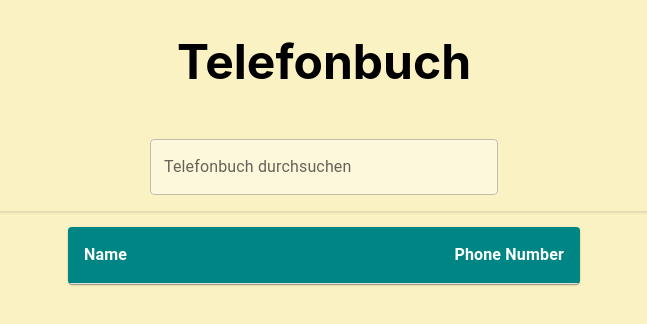
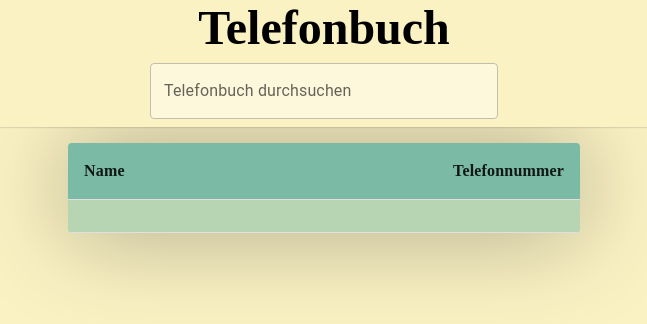
Before and after one commit to BenediktBeigang/telefonbuch, a React (Create React App) app: page / in a window 1280 px wide. Shown: the top 324 px of the page, without its empty margins (316-963 px from the left). Built offline with nearby package versions, Linux system fonts and the light colour scheme.

Commit message:
fixed duplicate rows

```diff
--- a/src/App.css
+++ b/src/App.css
@@ -14,19 +14,6 @@
   }
 }
 
-@import url('https://fonts.googleapis.com/css2?family=Playfair+Display:ital,wght@0,400..900;1,400..900&display=swap');
-
-#title {
-  font-size: 3em;
-}
-
-@media screen and (max-width: 40em) {
-  #title {
-    font-size: 10vw;
-    font-family: "Playfair Display", serif;
-  }
-}
-
 .App-header {
   background-color: #282c34;
   min-height: 100vh;
--- a/src/App.js
+++ b/src/App.js
@@ -4,7 +4,6 @@ import PhoneNumberTable from "./PhoneNumberTable";
 function App() {
   return (
     <div className="App">
-      <h1 id="title">Telefonbuch</h1>
       <PhoneNumberTable />
     </div>
   );
--- a/src/PhoneNumberTable.js
+++ b/src/PhoneNumberTable.js
@@ -26,7 +26,7 @@ const GET_PEOPLE = gql`
 
 const PhoneNumberTable = () => {
   const [searchTerm, setSearchTerm] = useState("");
-  const [data, setData] = useState([]);
+  const [people, setPeople] = useState([{ name: "", phone: ""}]);
 
   useEffect(() => {
     client
@@ -34,7 +34,7 @@ const PhoneNumberTable = () => {
         query: GET_PEOPLE,
       })
       .then((result) => {
-        setData(result.data.people);
+        setPeople(result.data.people);
       })
       .catch((error) => {
         console.error("Fehler beim Abrufen der Daten:", error);
@@ -45,12 +45,14 @@ const PhoneNumberTable = () => {
     setSearchTerm(event.target.value);
   };
 
-  const filteredData = data.filter((item) =>
+  const filteredData = people.filter((item) =>
     item.name.toLowerCase().includes(searchTerm.toLowerCase())
+    || item.phone.includes(searchTerm)
   );
 
   return (
     <div id={styles.rootPhoneNumberTable}>
+      <h1 id={styles.title}>Telefonbuch</h1>
       <div id={styles.searchWrapper}>
         <TextField
           id={styles.searchBar}
@@ -62,25 +64,25 @@ const PhoneNumberTable = () => {
       <TableContainer component={Paper} id={styles.numberTable}>
         <Table aria-label="simple table">
           <TableHead>
-            <TableRow sx={{ backgroundColor: "#008585" }}>
+            <TableRow sx={{ backgroundColor: "#00858555" }}>
               <TableCell
                 className={styles.tableCell}
-                sx={{ color: "white", fontWeight: "bold" }}
+                sx={{ fontWeight: "bold" }}
               >
                 Name
               </TableCell>
               <TableCell
                 className={styles.tableCell}
-                sx={{ color: "white", fontWeight: "bold" }}
+                sx={{ fontWeight: "bold" }}
                 align="right"
               >
-                Phone Number
+                Telefonnummer
               </TableCell>
             </TableRow>
           </TableHead>
           <TableBody>
-            {filteredData.map((row) => (
-              <TableRow key={row.name}>
+            {filteredData.map((row, index) => (
+              <TableRow key={`${row.name}-${index}`}>
                 <TableCell
                   className={styles.tableCell}
                   component="th"
@@ -88,9 +90,7 @@ const PhoneNumberTable = () => {
                 >
                   {row.name}
                 </TableCell>
-                <TableCell
-                  className={styles.tableCell}
-                  align="right">
+                <TableCell className={styles.tableCell} align="right">
                   {row.phone}
                 </TableCell>
               </TableRow>
--- a/src/PhoneNumberTable.module.css
+++ b/src/PhoneNumberTable.module.css
@@ -1,20 +1,40 @@
-#rootPhoneNumberTable{
-    display: flex;
-    flex-direction: column;
-    align-items: center;
-    justify-content: center;
-    margin-top: 2em;
+#rootPhoneNumberTable {
+  display: flex;
+  flex-direction: column;
+  align-items: center;
+  justify-content: center;
+  margin-top: 2em;
+  margin-top: 0;
+}
+
+@import url('https: //fonts.googleapis.com/css2?family=Playfair+Display:ital,wght@0,400..900;1,400..900&family=Playfair:ital,opsz,wght@0,5..1200,300..900;1,5..1200,300..900&display=swap');
+#title {
+  font-family: "Playfair Display", serif;
+  font-size: 3em;
+  margin: 0;
+  padding-top: 0;
+  background-color: #fbf2c4;
+  z-index: 5;
+  width: 100%;
+}
+
+@media screen and (max-width: 40em) {
+  #title {
+    font-size: 10vw;
+  }
 }
 
 #searchWrapper {
   position: sticky;
+  position: -webkit-sticky;
   top: 0;
-  padding: 1em;
+  margin: 0;
+  padding: 0.5em;
   width: 100%;
   background-color: #fbf2c4;
-  -webkit-box-shadow: 0px 2px 2px 0px rgba(0, 0, 0, 0.1);
-  -moz-box-shadow: 0px 2px 2px 0px rgba(0, 0, 0, 0.1);
-  box-shadow: 0px 2px 2px 0px rgba(0, 0, 0, 0.1);
+  -webkit-box-shadow: 0px 1px 1px 0px rgba(0, 0, 0, 0.1);
+  -moz-box-shadow: 0px 1px 1px 0px rgba(0, 0, 0, 0.1);
+  box-shadow: 0px 1px 1px 0px rgba(0, 0, 0, 0.1);
 }
 
 #searchBar {
@@ -31,9 +51,14 @@
   margin-top: 1em;
   background-color: #00858544;
   margin-bottom: 1em;
+
+  -webkit-box-shadow: 0px 0px 100px 3px rgba(0, 0, 0, 0.3);
+  -moz-box-shadow: 0px 0px 100px 3px rgba(0, 0, 0, 0.3);
+  box-shadow: 0px 0px 100px 3px rgba(0, 0, 0, 0.3);
 }
 
 #numberTable .tableCell {
+  font-family: "Display", serif;
   font-size: 1em;
 }
 
--- a/src/index.css
+++ b/src/index.css
@@ -1,6 +1,6 @@
 body {
   margin: 0;
-  font-family: -apple-system, BlinkMacSystemFont, 'Playfair Display', 'Segoe UI', 'Roboto', 'Oxygen',
+  font-family: -apple-system, BlinkMacSystemFont, 'Playfair', 'Segoe UI', 'Roboto', 'Oxygen',
     'Ubuntu', 'Cantarell', 'Fira Sans', 'Droid Sans', 'Helvetica Neue',
     sans-serif;
   -webkit-font-smoothing: antialiased;
```
